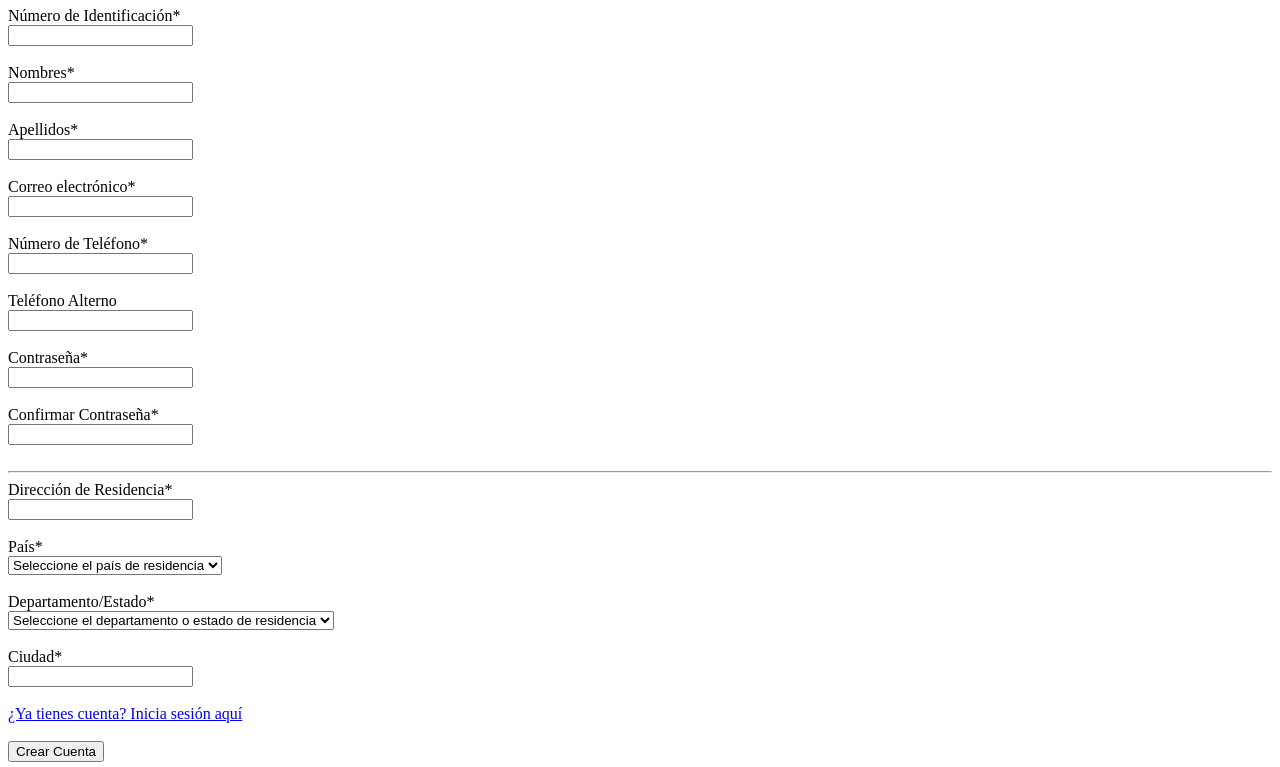
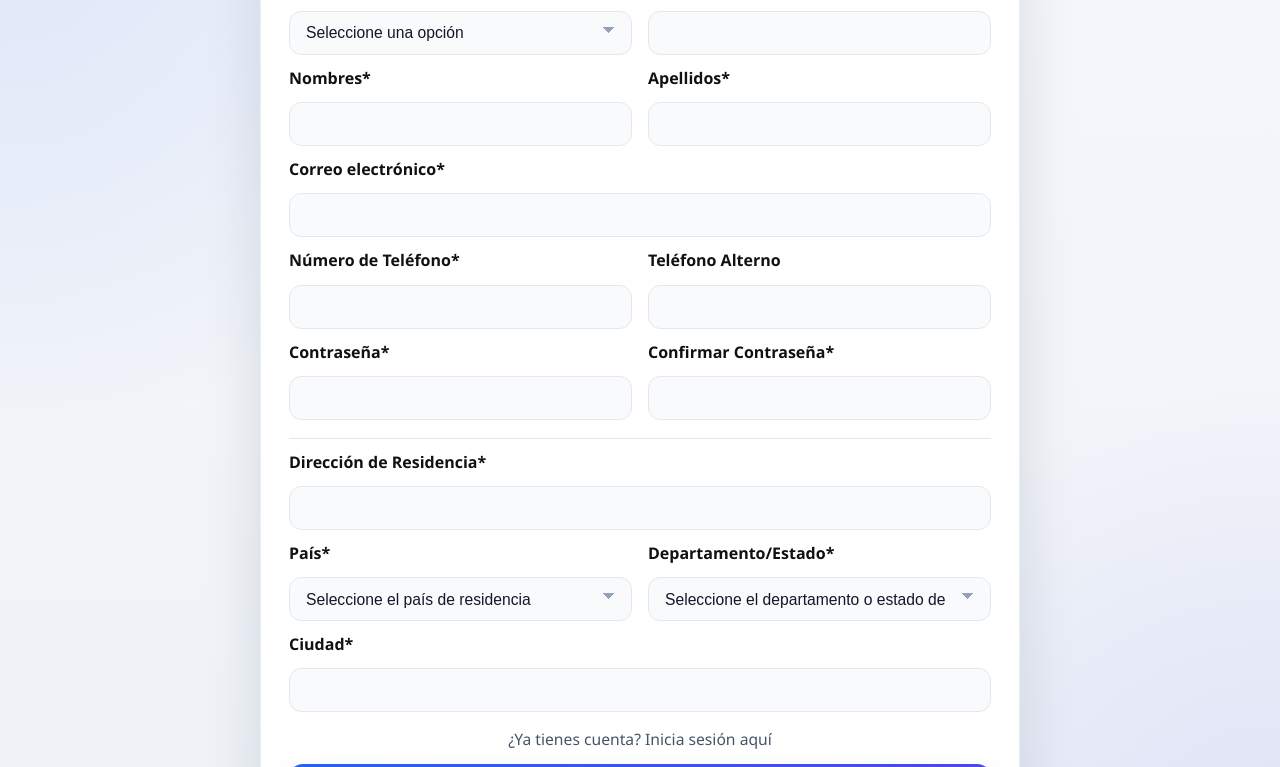
Before and after one commit to sebastiangalindo01-bit/AIRLINE-RESERVATION-SYSTEM, a plain HTML site: page views/auth/registro_cliente.html in a window 1280 px wide. Shown: the part 129-896 px from the top of the page. Drawn offline with Linux system fonts and the light colour scheme.

Commit message:
ARS1-01 feat: ARS-5 Implementar estilos con CSS

```diff
--- a/assets/css/pages/auth.css
+++ b/assets/css/pages/auth.css
@@ -0,0 +1,309 @@
+* {
+	box-sizing: border-box;
+}
+
+html,
+body {
+	margin: 0;
+	min-height: 100%;
+}
+
+body {
+	min-height: 100vh;
+	display: flex;
+	justify-content: center;
+	align-items: center;
+	padding: 24px;
+	font-family: "Segoe UI", "Helvetica Neue", Arial, sans-serif;
+	color: #111827;
+	background:
+		radial-gradient(circle at top left, rgba(37, 99, 235, 0.12), transparent 35%),
+		radial-gradient(circle at bottom right, rgba(99, 102, 241, 0.12), transparent 30%),
+		linear-gradient(180deg, #f5f7fb 0%, #eef2f7 100%);
+}
+
+main {
+	width: min(100%, 760px);
+}
+
+#forCliente {
+	display: grid;
+	grid-template-columns: repeat(2, minmax(0, 1fr));
+	gap: 14px 16px;
+	padding: 28px;
+	border: 1px solid rgba(148, 163, 184, 0.2);
+	border-radius: 24px;
+	background: rgba(255, 255, 255, 0.96);
+	box-shadow: 0 24px 60px rgba(15, 23, 42, 0.12);
+	backdrop-filter: blur(8px);
+}
+
+#forCliente > br {
+	display: none;
+}
+
+#forCliente h1 {
+	grid-column: 1 / -1;
+	grid-row: 1;
+	margin: 0 0 6px;
+	font-size: clamp(1.7rem, 2.4vw, 2.2rem);
+	line-height: 1.1;
+	font-weight: 700;
+	letter-spacing: -0.03em;
+}
+
+#forCliente label {
+	display: block;
+	font-size: 1rem;
+	font-weight: 600;
+	color: #111111;
+	line-height: 1.2;
+}
+
+#forCliente input,
+#forCliente select {
+	width: 100%;
+	min-width: 0;
+	height: 44px;
+	margin: 0;
+	padding: 0 16px;
+	border: 1px solid #e2e8f0;
+	border-radius: 12px;
+	background: #f8fafc;
+	color: #111827;
+	font-size: 0.98rem;
+	outline: none;
+	transition: border-color 0.2s ease, box-shadow 0.2s ease, background-color 0.2s ease;
+}
+
+#forCliente input::placeholder {
+	color: #94a3b8;
+}
+
+#forCliente input:focus,
+#forCliente select:focus {
+	border-color: #2563eb;
+	background: #ffffff;
+	box-shadow: 0 0 0 4px rgba(37, 99, 235, 0.12);
+}
+
+#forCliente select {
+	appearance: none;
+	background-image:
+		linear-gradient(45deg, transparent 50%, #94a3b8 50%),
+		linear-gradient(135deg, #94a3b8 50%, transparent 50%);
+	background-position:
+		calc(100% - 22px) calc(50% - 3px),
+		calc(100% - 16px) calc(50% - 3px);
+	background-size: 6px 6px, 6px 6px;
+	background-repeat: no-repeat;
+	padding-right: 42px;
+}
+
+#forCliente hr {
+	grid-column: 1 / -1;
+	width: 100%;
+	margin: 4px 0 0;
+	border: 0;
+	border-top: 1px solid #e2e8f0;
+}
+
+#forCliente a {
+	grid-column: 1 / -1;
+	justify-self: center;
+	margin-top: 2px;
+	color: #475569;
+	font-size: 0.98rem;
+	font-weight: 500;
+	text-decoration: none;
+}
+
+#forCliente a:hover {
+	color: #2563eb;
+	text-decoration: underline;
+}
+
+#forCliente button {
+	grid-column: 1 / -1;
+	height: 58px;
+	border: 0;
+	border-radius: 14px;
+	background: linear-gradient(90deg, #2563eb 0%, #4f46e5 100%);
+	color: #ffffff;
+	font-size: 1.08rem;
+	font-weight: 700;
+	letter-spacing: 0.01em;
+	cursor: pointer;
+	box-shadow: 0 14px 24px rgba(37, 99, 235, 0.24);
+	transition: transform 0.2s ease, box-shadow 0.2s ease, filter 0.2s ease;
+}
+
+#forCliente button:hover {
+	transform: translateY(-1px);
+	box-shadow: 0 18px 30px rgba(37, 99, 235, 0.28);
+	filter: brightness(1.02);
+}
+
+#forCliente button:active {
+	transform: translateY(0);
+}
+
+label[for="tipo_documento"] {
+	grid-column: 1;
+	grid-row: 2;
+}
+
+#tipo_documento {
+	grid-column: 1;
+	grid-row: 3;
+}
+
+label[for="numero_identificacion"] {
+	grid-column: 2;
+	grid-row: 2;
+}
+
+#numero_identificacion {
+	grid-column: 2;
+	grid-row: 3;
+}
+
+label[for="nombre"] {
+	grid-column: 1;
+	grid-row: 4;
+}
+
+#nombre {
+	grid-column: 1;
+	grid-row: 5;
+}
+
+label[for="apellido"] {
+	grid-column: 2;
+	grid-row: 4;
+}
+
+#apellido {
+	grid-column: 2;
+	grid-row: 5;
+}
+
+label[for="email"] {
+	grid-column: 1 / -1;
+	grid-row: 6;
+}
+
+#email {
+	grid-column: 1 / -1;
+	grid-row: 7;
+}
+
+label[for="telefono"] {
+	grid-column: 1;
+	grid-row: 8;
+}
+
+#telefono {
+	grid-column: 1;
+	grid-row: 9;
+}
+
+label[for="telefono_alterno"] {
+	grid-column: 2;
+	grid-row: 8;
+}
+
+#telefono_alterno {
+	grid-column: 2;
+	grid-row: 9;
+}
+
+label[for="password"] {
+	grid-column: 1;
+	grid-row: 10;
+}
+
+#password {
+	grid-column: 1;
+	grid-row: 11;
+}
+
+label[for="confirm_password"] {
+	grid-column: 2;
+	grid-row: 10;
+}
+
+#confirm_password {
+	grid-column: 2;
+	grid-row: 11;
+}
+
+label[for="direccion_residencia"] {
+	grid-column: 1 / -1;
+	grid-row: 13;
+}
+
+#direccion_residencia {
+	grid-column: 1 / -1;
+	grid-row: 14;
+}
+
+label[for="pais"] {
+	grid-column: 1;
+	grid-row: 15;
+}
+
+#pais {
+	grid-column: 1;
+	grid-row: 16;
+}
+
+label[for="departamento_estado"] {
+	grid-column: 2;
+	grid-row: 15;
+}
+
+#departamento_estado {
+	grid-column: 2;
+	grid-row: 16;
+}
+
+label[for="ciudad"] {
+	grid-column: 1 / -1;
+	grid-row: 17;
+}
+
+#ciudad {
+	grid-column: 1 / -1;
+	grid-row: 18;
+}
+
+@media (max-width: 720px) {
+	body {
+		align-items: flex-start;
+		padding: 16px;
+	}
+
+	main {
+		width: 100%;
+	}
+
+	#forCliente {
+		grid-template-columns: 1fr;
+		padding: 22px;
+		gap: 12px;
+	}
+
+	#forCliente > * {
+		grid-column: 1 !important;
+		grid-row: auto !important;
+	}
+
+	#forCliente h1 {
+		margin-bottom: 4px;
+	}
+
+	#forCliente button {
+		height: 54px;
+	}
+}
--- a/views/auth/registro_cliente.html
+++ b/views/auth/registro_cliente.html
@@ -5,6 +5,7 @@
         <meta name="viewport" content="width=device-width, initial-scale=1.0"> <!--Hace que la página sea responsive, es decir, que se adapte a diferentes tamaños de pantalla -->
         <meta name="description" content="Registro de cliente para la aplicación de gestión de vuelos y paquetes turísticos.">
         <title>Registro de Cliente</title>
+        <link rel="stylesheet" href="../../assets/css/pages/auth.css">
     </head>
     <body>
         <main>
@@ -78,7 +79,7 @@
             <a href="login.html">¿Ya tienes cuenta? Inicia sesión aquí</a><br><br> <!--Enlace a la página de login -->
 
 
-            <button type="submit">Crear Cuenta</button>
+            <button type="submit">👤Crear Cuenta</button>
         </form>
         </main>
     </body>
```
